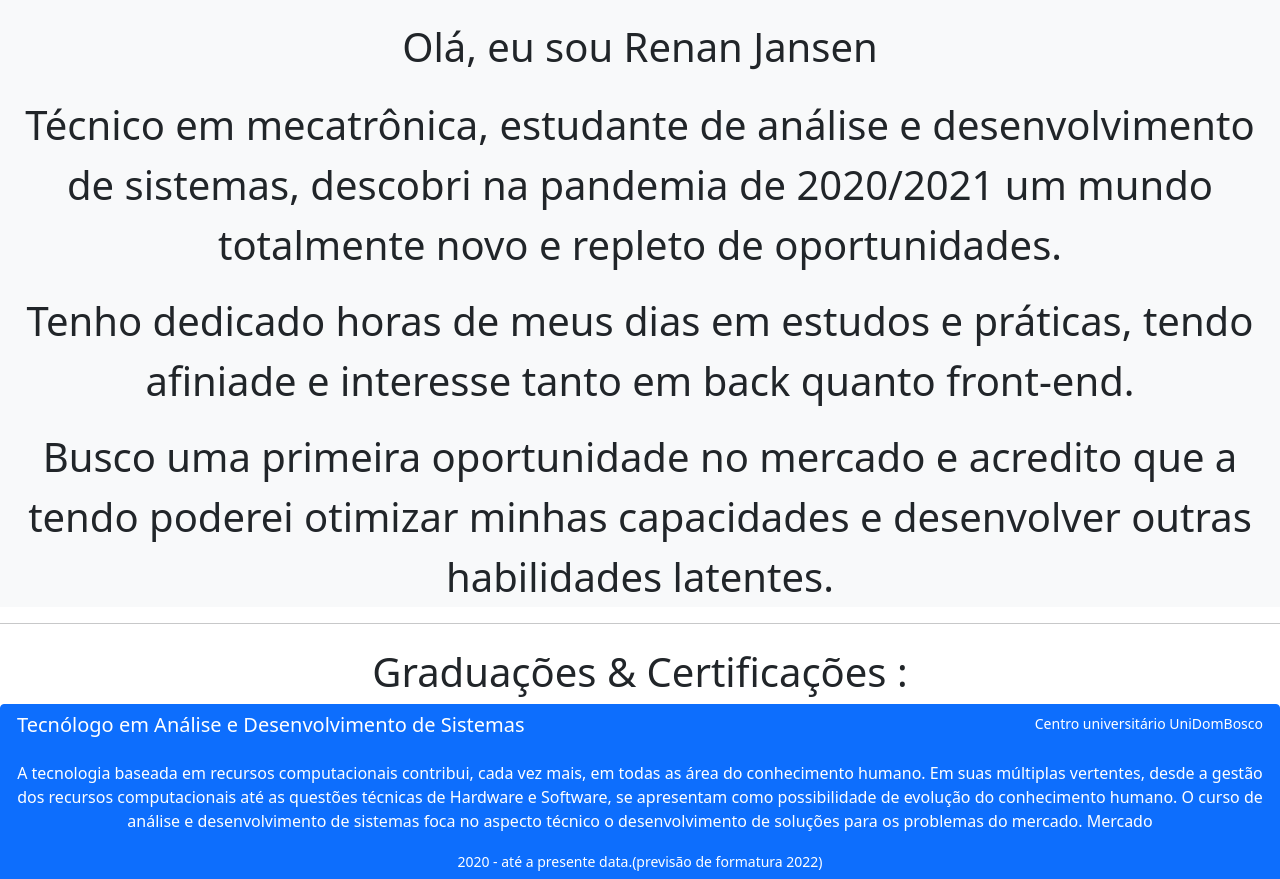
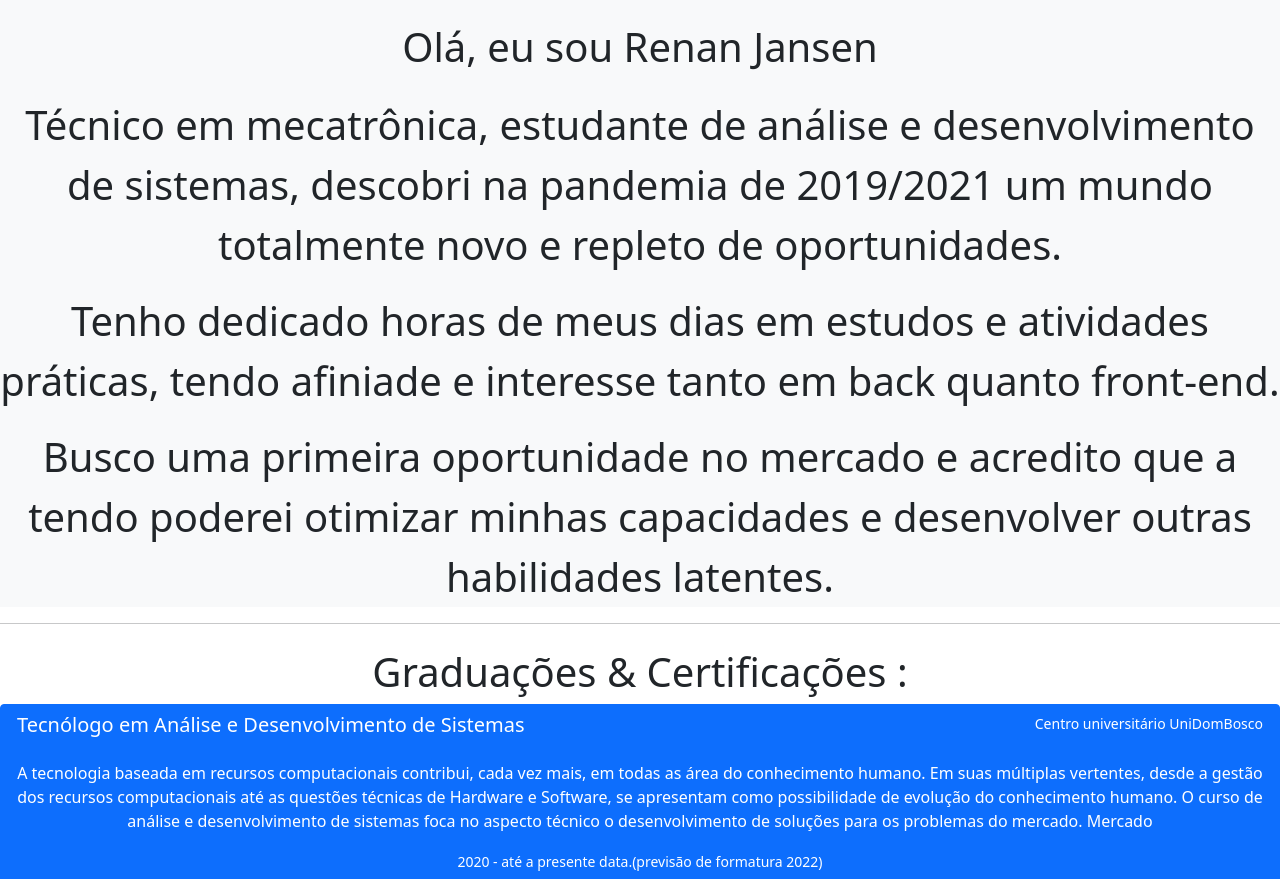
Before and after one commit to renanjansen/renanjansen.github.io, a React (Create React App) app: page / in a window 1280 px wide. Shown: the part 1249-2128 px from the top of the page. Built offline with nearby package versions, Linux system fonts and the light colour scheme.

Commit message:
correções

```diff
--- a/src/sobreMim.js
+++ b/src/sobreMim.js
@@ -9,8 +9,8 @@ function Sobremim (){
 
    <img src={perfil} class="border rounded-circle img-fluid border-dark border-5"/>
    <h1 id="sobre-mim" class="pb-3 pt-4 fs-1">Olá, eu sou Renan Jansen</h1>
-   <p class="fs-1">Técnico em mecatrônica, estudante de análise e desenvolvimento de sistemas, descobri na pandemia de 2020/2021 um mundo totalmente novo e repleto de oportunidades.</p>
-   <p class="fs-1">Tenho dedicado horas de meus dias em estudos e práticas, tendo afiniade e interesse tanto em back quanto front-end.</p>
+   <p class="fs-1">Técnico em mecatrônica, estudante de análise e desenvolvimento de sistemas, descobri na pandemia de 2019/2021 um mundo totalmente novo e repleto de oportunidades.</p>
+   <p class="fs-1">Tenho dedicado horas de meus dias em estudos e atividades práticas, tendo afiniade e interesse tanto em back quanto front-end.</p>
    <p class="fs-1">Busco uma primeira oportunidade no mercado e acredito que a tendo poderei otimizar minhas capacidades e desenvolver outras habilidades latentes.</p>
   </div>
 
```
